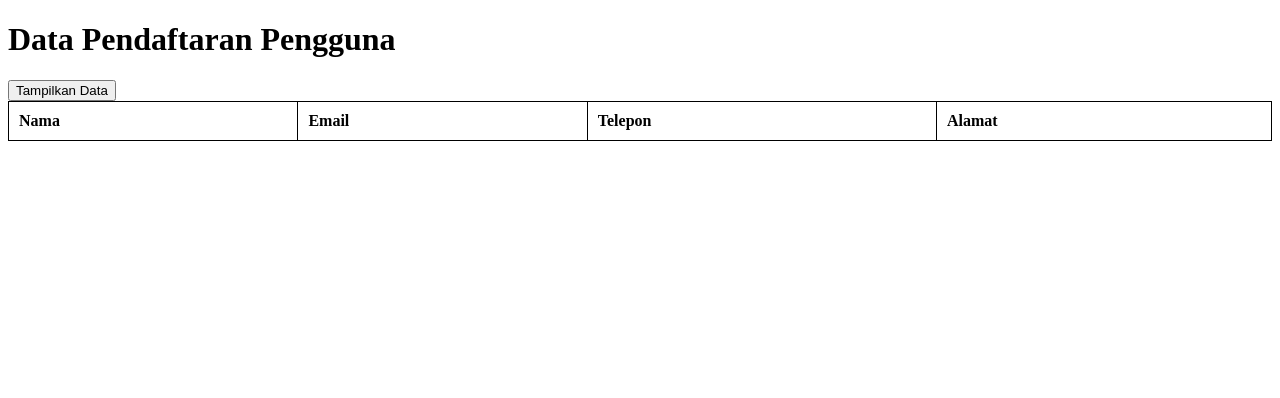
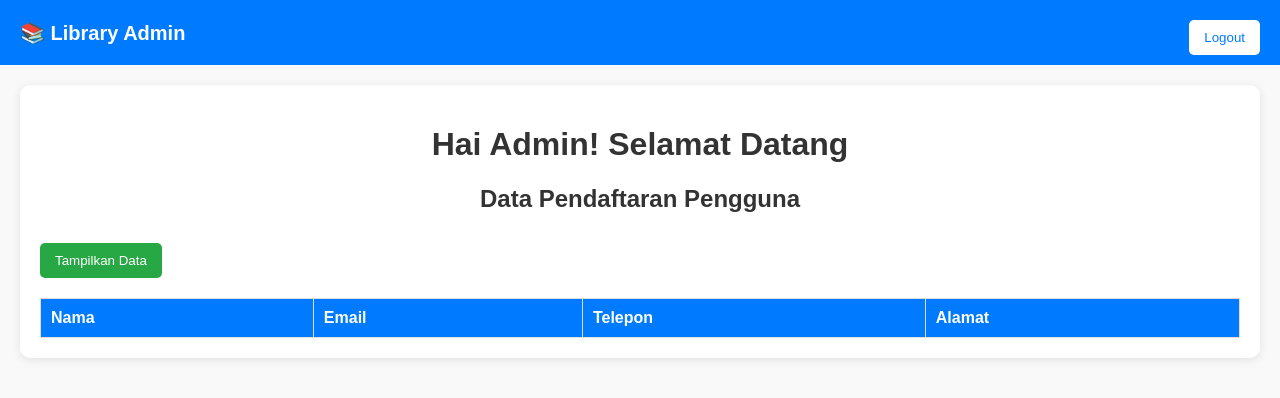
Before and after one commit to yvngamr/perpustakaan, a plain HTML site: page Admin.html in a window 1280 px wide. Drawn offline with Linux system fonts and the light colour scheme.

Commit message:
Update Admin.html

```diff
--- a/Admin.html
+++ b/Admin.html
@@ -3,25 +3,108 @@
 <head>
     <meta charset="UTF-8">
     <meta name="viewport" content="width=device-width, initial-scale=1.0">
-    <title>Admin - Data Pendaftaran</title>
+    <title>Admin - Dashboard</title>
     <style>
+        /* Navbar Styling */
+        .navbar {
+            display: flex;
+            justify-content: space-between;
+            align-items: center;
+            padding: 10px 20px;
+            background-color: #007BFF;
+            color: white;
+            position: sticky;
+            top: 0;
+            z-index: 1000;
+        }
+
+        .navbar-logo {
+            font-size: 20px;
+            font-weight: bold;
+        }
+
+        .navbar-actions button {
+            background-color: #fff;
+            color: #007BFF;
+            border: none;
+            padding: 10px 15px;
+            border-radius: 5px;
+            cursor: pointer;
+        }
+
+        .navbar-actions button:hover {
+            background-color: #f4f4f4;
+        }
+
+        /* Dashboard Layout */
+        body {
+            font-family: Arial, sans-serif;
+            margin: 0;
+            padding: 0;
+            background-color: #f9f9f9;
+        }
+
+        .dashboard {
+            margin: 20px;
+            padding: 20px;
+            background-color: white;
+            border-radius: 10px;
+            box-shadow: 0 2px 10px rgba(0, 0, 0, 0.1);
+        }
+
+        h1, h2 {
+            text-align: center;
+            color: #333;
+        }
+
         table {
             width: 100%;
             border-collapse: collapse;
+            margin-top: 20px;
         }
 
         table, th, td {
-            border: 1px solid black;
+            border: 1px solid #ddd;
         }
 
         th, td {
             padding: 10px;
             text-align: left;
         }
+
+        th {
+            background-color: #007BFF;
+            color: white;
+        }
+
+        button {
+            background-color: #28a745;
+            color: white;
+            border: none;
+            padding: 10px 15px;
+            border-radius: 5px;
+            cursor: pointer;
+            margin-top: 10px;
+        }
+
+        button:hover {
+            background-color: #218838;
+        }
     </style>
 </head>
 <body>
-    <h1>Data Pendaftaran Pengguna</h1>
+    <!-- Navbar -->
+    <nav class="navbar">
+        <div class="navbar-logo">📚 Library Admin</div>
+        <div class="navbar-actions">
+            <button onclick="logout()">Logout</button>
+        </div>
+    </nav>
+
+    <!-- Dashboard Content -->
+    <div class="dashboard">
+        <h1>Hai Admin! Selamat Datang</h1>
+        <h2>Data Pendaftaran Pengguna</h2>
 
         <button id="loadDataBtn">Tampilkan Data</button>
 
@@ -38,46 +121,48 @@
                 <!-- Data akan ditampilkan di sini -->
             </tbody>
         </table>
+    </div>
 
     <script>
+        // Fungsi Logout
+        function logout() {
+            alert("Anda telah keluar.");
+            window.location.href = "login.html"; // Redirect ke halaman login
+        }
+
+        // Fungsi Menampilkan Data dari LocalStorage
         document.getElementById('loadDataBtn').addEventListener('click', function() {
-            // Ambil data dari localStorage
             const storedData = JSON.parse(localStorage.getItem('formData')) || [];
             const tableBody = document.getElementById('dataTable').getElementsByTagName('tbody')[0];
 
-            // Kosongkan tabel sebelum menampilkan data baru
-            tableBody.innerHTML = '';
+            tableBody.innerHTML = ''; // Kosongkan tabel sebelum menampilkan data baru
 
             // Menampilkan data dalam tabel
-            storedData.forEach((data) => {
+            storedData.forEach((data, index) => {
                 const row = tableBody.insertRow();
                 row.insertCell(0).textContent = data.name;
                 row.insertCell(1).textContent = data.email;
                 row.insertCell(2).textContent = data.phone;
                 row.insertCell(3).textContent = data.address;
+
+                // Tombol hapus data
+                const deleteCell = row.insertCell(4);
+                const deleteBtn = document.createElement('button');
+                deleteBtn.textContent = "Hapus";
+                deleteBtn.onclick = function() {
+                    deleteData(index); // Fungsi hapus data berdasarkan indeks
+                };
+                deleteCell.appendChild(deleteBtn);
             });
         });
 
-        //localStorage
-        const data = JSON.parse(localStorage.getItem('formData'));
-        console.log(data);  // Menampilkan data di console
-
-        const dataContainer = document.getElementById('dataContainer');
-
-        if (data) {
-            data.forEach((entry) => {
-                const dataDiv = document.createElement('div');
-                dataDiv.innerHTML = `
-                    <p><strong>Nama:</strong> ${entry.name}</p>
-                    <p><strong>Email:</strong> ${entry.email}</p>
-                    <p><strong>Telepon:</strong> ${entry.phone}</p>
-                    <p><strong>Alamat:</strong> ${entry.address}</p>
-                    <hr>
-                `;
-                dataContainer.appendChild(dataDiv);
-            });
-        } else {
-            dataContainer.innerHTML = 'Tidak ada data ditemukan!';
+        // Fungsi Menghapus Data
+        function deleteData(index) {
+            const storedData = JSON.parse(localStorage.getItem('formData')) || [];
+            storedData.splice(index, 1); // Hapus data berdasarkan indeks
+            localStorage.setItem('formData', JSON.stringify(storedData)); // Update localStorage
+            alert("Data berhasil dihapus!");
+            document.getElementById('loadDataBtn').click(); // Refresh tabel
         }
     </script>
 </body>
```
Lines whose indentation alone changed are shown as unchanged.
